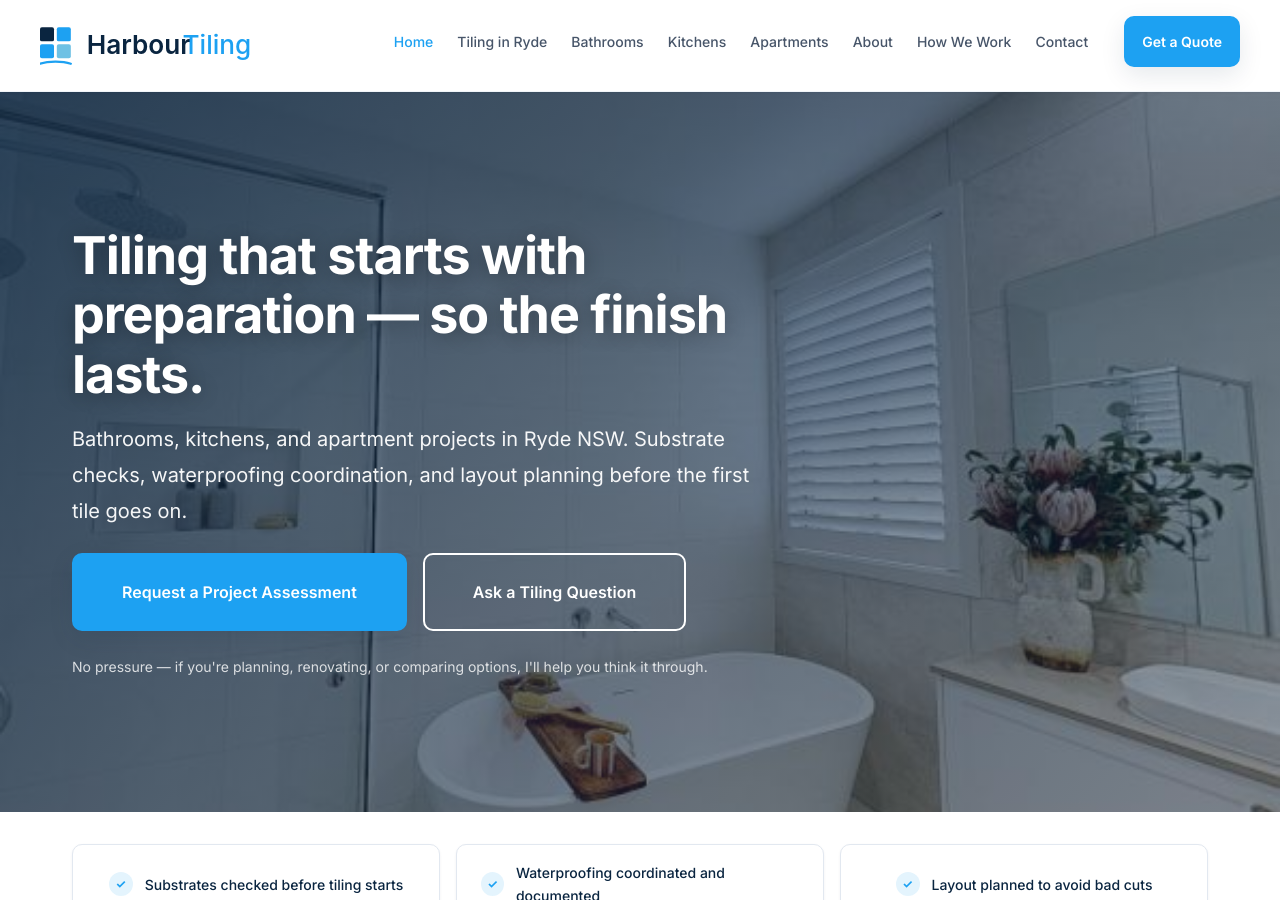
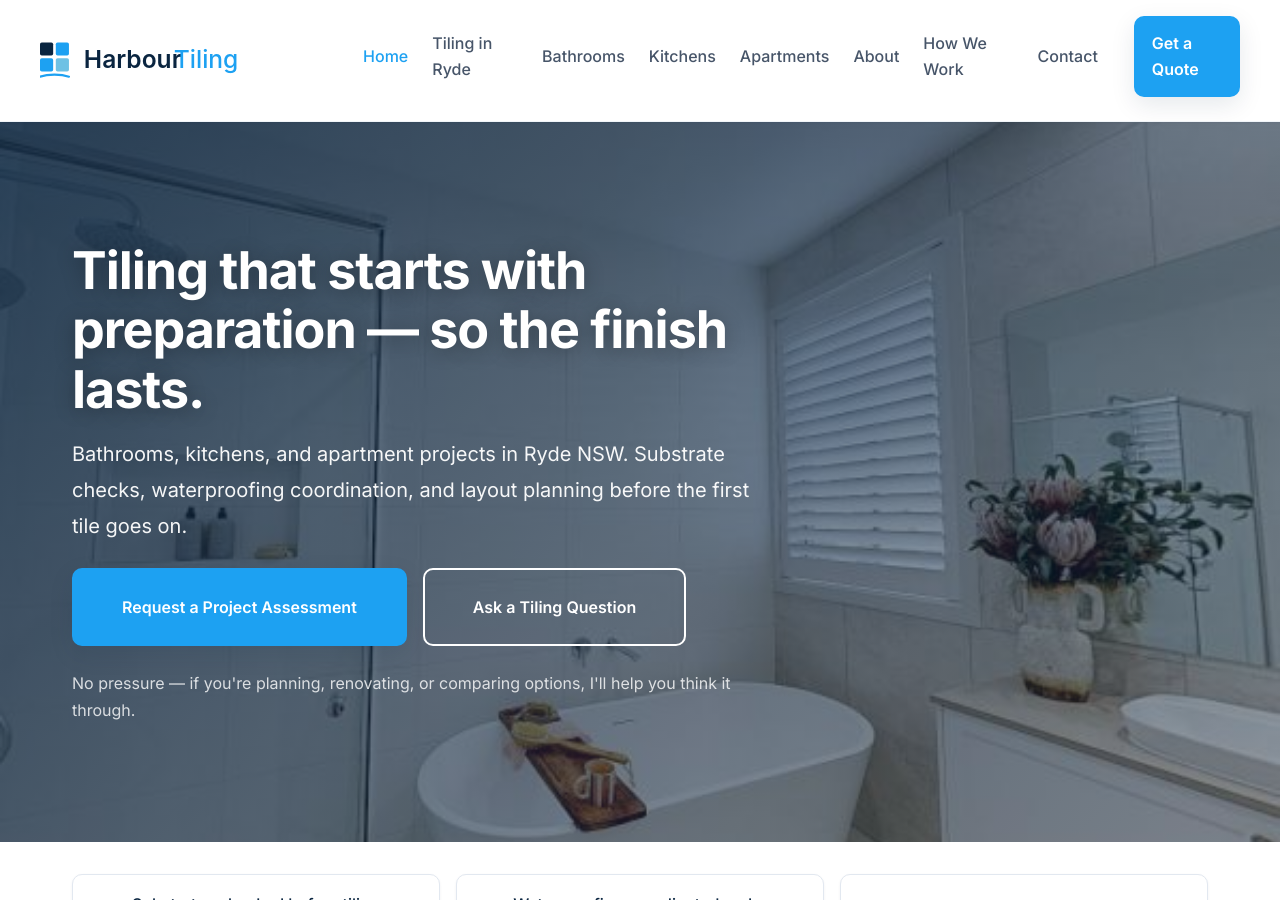
Before and after one commit to Dombarth/tilers-sydney, a Jekyll site: the page built from index.md, in a window 1280 px wide and 900 px high. Built offline with Jekyll 4.4.1, drawn with Linux system fonts in a browser that asks for light colours; some of the changed text lies outside the part shown.

```diff
--- a/_layouts/home.html
+++ b/_layouts/home.html
@@ -61,7 +61,7 @@
         <div class="service-card">
           <h3>{{ item.title }}</h3>
           <p>{{ item.description }}</p>
-          <a href="{{ item.url | relative_url }}" class="service-link">Learn more</a>
+          <a href="{{ item.url | relative_url }}" class="service-link">Explore {{ item.title | downcase }} services</a>
         </div>
       {% endfor %}
     </div>
--- a/_sass/_components.scss
+++ b/_sass/_components.scss
@@ -142,7 +142,7 @@
   align-items: center;
   gap: $space-2;
   font-weight: $font-weight-semibold;
-  font-size: $font-size-sm;
+  font-size: $font-size-base; // 16px minimum for accessibility
   color: $color-blue;
 
   &::after {
--- a/_sass/_layout.scss
+++ b/_sass/_layout.scss
@@ -37,6 +37,11 @@
   justify-content: space-between;
   gap: $space-4;
   padding: $space-4 0;
+  padding-left: $space-2; // Extra left padding on mobile for logo
+
+  @include media-md {
+    padding-left: 0;
+  }
 }
 
 .site-logo {
--- a/_sass/_tokens.scss
+++ b/_sass/_tokens.scss
@@ -63,9 +63,9 @@
 $letter-spacing-tight: -0.02em;
 $letter-spacing-wide: 0.04em;
 
-// Scale
-$font-size-xs: 0.75rem;
-$font-size-sm: 0.875rem;
+// Scale (all sizes >= 16px for mobile accessibility)
+$font-size-xs: 0.875rem;   // 14px → 16px min
+$font-size-sm: 1rem;       // 14px → 16px (Google mobile minimum)
 $font-size-base: 1rem;
 $font-size-lg: 1.125rem;
 $font-size-xl: 1.25rem;
```
